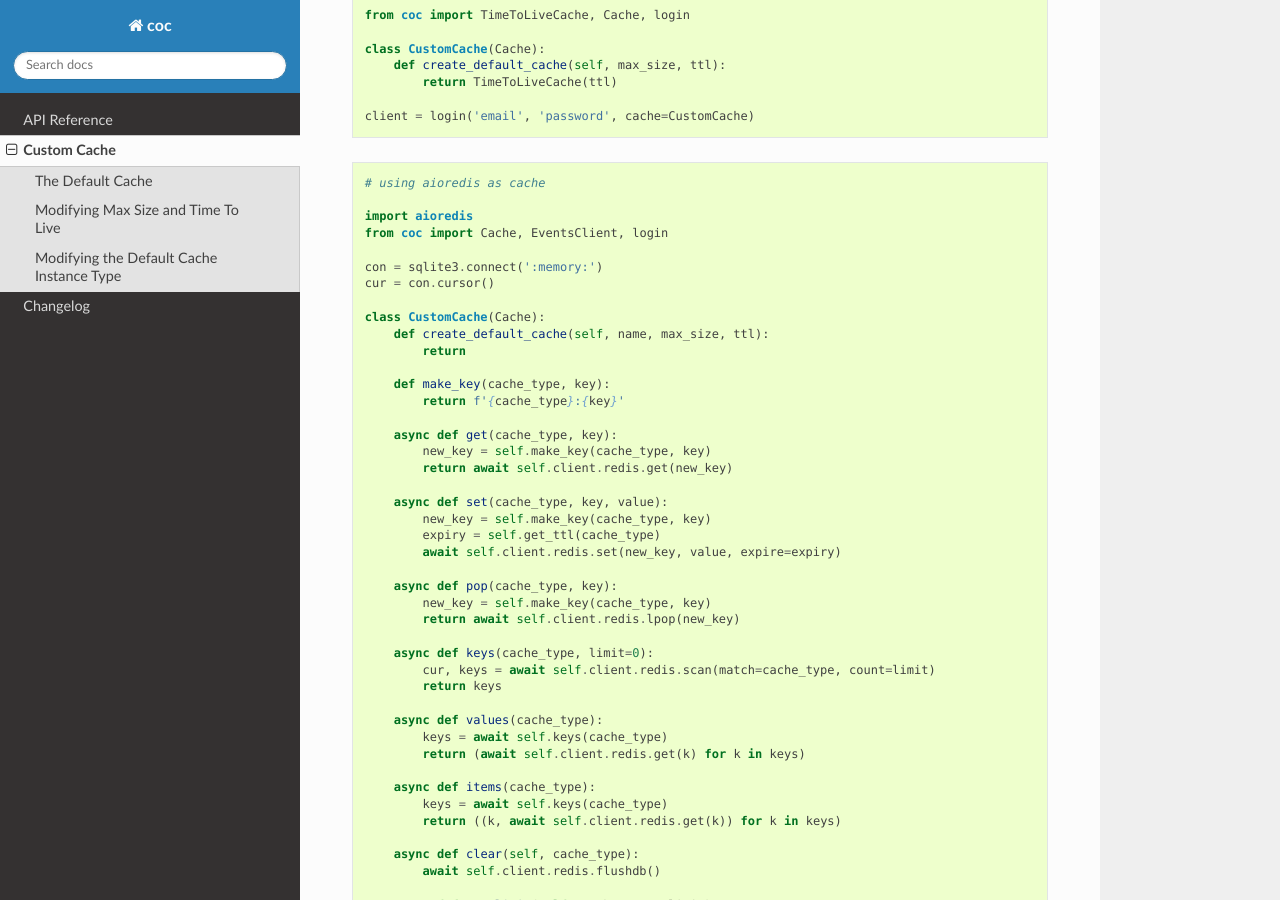
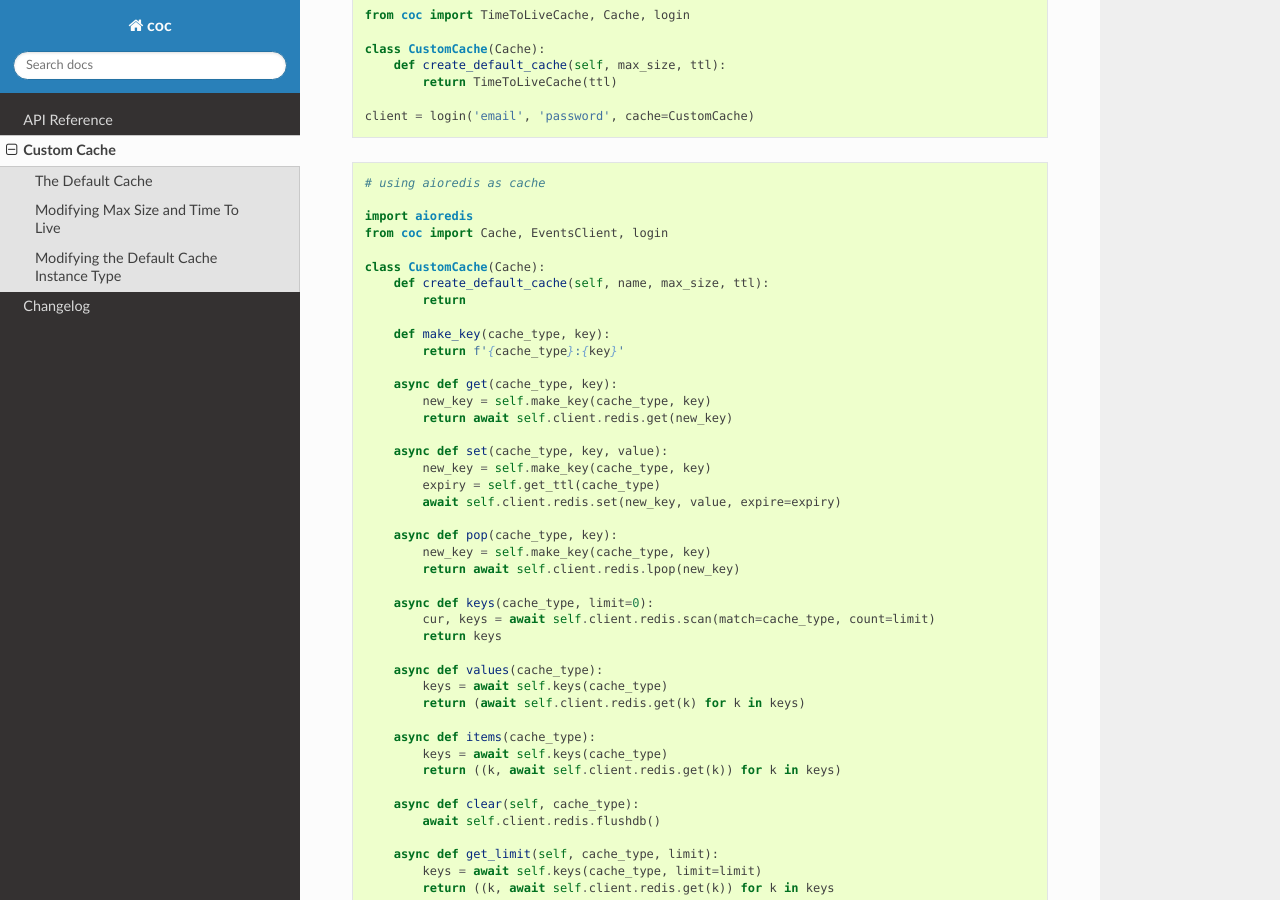
Before and after one commit to mathsman5133/coc.py, a Sphinx documentation site: the page built from docs/cache.rst, in a window 1280 px wide and 900 px high, scrolled down 2764 px. Built offline with Sphinx 7.4.7 and the Read the Docs theme 2.0.0, drawn with Linux system fonts in a browser that asks for light colours.

Commit message:
remove sqlite3 stuff from old example

```diff
--- a/docs/cache.rst
+++ b/docs/cache.rst
@@ -153,9 +153,6 @@ A few examples:
     import aioredis
     from coc import Cache, EventsClient, login
 
-    con = sqlite3.connect(':memory:')
-    cur = con.cursor()
-
     class CustomCache(Cache):
         def create_default_cache(self, name, max_size, ttl):
             return
```
